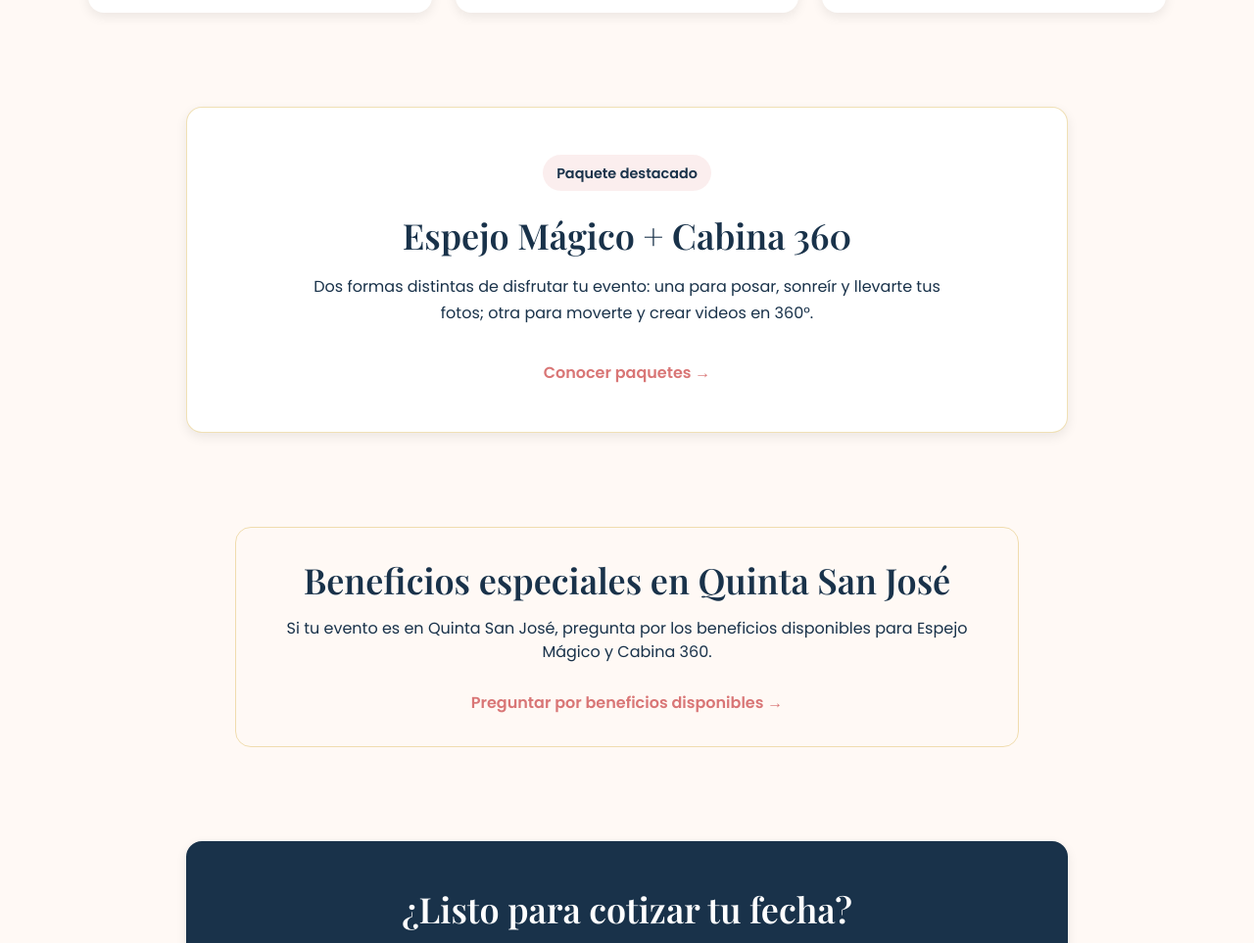
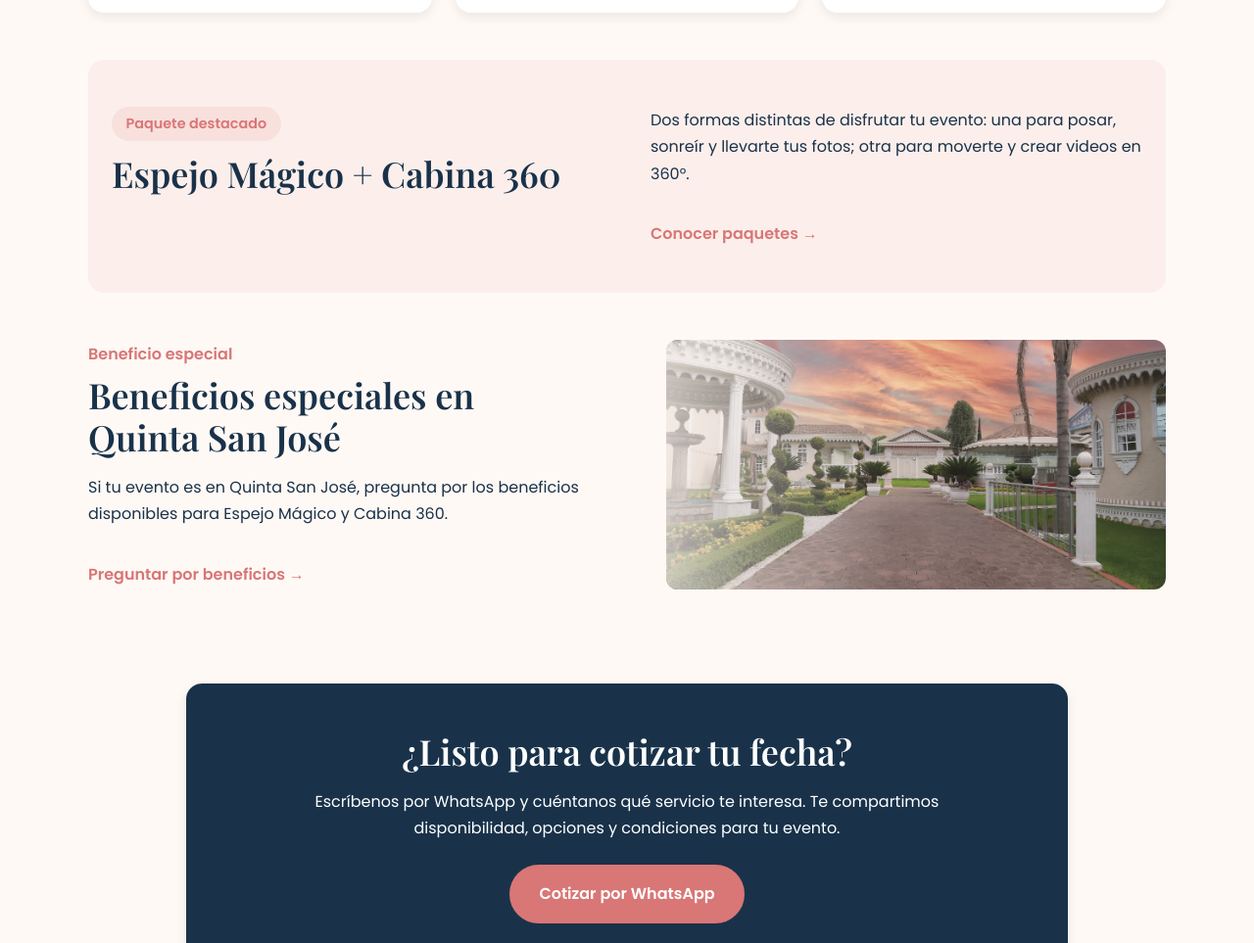
Before and after one commit to andrik87/proyecto-festiv, a website: page index.html in a window 1280 px wide. Shown: the part 2350-3313 px from the top of the page at 98% size. Drawn offline with nearby package versions, Linux system fonts and the light colour scheme.

Commit message:
Mejora paquete destacado y beneficios de Quinta San Jose

```diff
--- a/index.html
+++ b/index.html
@@ -200,11 +200,11 @@
         <section class="paquete-destacado">
 
             <div class="paquete-destacado-contenido">
-
+                <div class="paquete-destacado-titulo">
                     <p class="paquete-etiqueta">Paquete destacado</p>
-
                     <h2>Espejo Mágico + Cabina 360</h2>
-
+                </div>
+                <div class="paquete-destacado-info">
                     <p>
                         Dos formas distintas de disfrutar tu evento: una para posar,
                         sonreír y llevarte tus fotos; otra para moverte y crear videos en 360°.
@@ -213,28 +213,47 @@
                     <a class="experiencia-link" href="./pages/proyectos.html">
                         Conocer paquetes
                     </a>
-
                 </div>
-
+            </div>
         </section>
 
-        <section class="quinta-san-jose">
+        <section class="beneficios-quinta">
 
-            <div class="quinta-san-jose-contenido">
+            <div class="beneficios-quinta-contenido">
 
-                <h2>Beneficios especiales en Quinta San José</h2>
+                <div class="beneficios-quinta-texto">
 
-                <p>
+                    <p class="beneficios-quinta-etiqueta">
+                        Beneficio especial
+                    </p>
+
+                    <h2>
+                        Beneficios especiales en Quinta San José
+                    </h2>
+
+                    <p class="beneficios-quinta-descripcion">
                         Si tu evento es en Quinta San José, pregunta por los beneficios
                         disponibles para Espejo Mágico y Cabina 360.
                     </p>
 
                     <a class="experiencia-link"
                         href="https://wa.me/525511998486?text=Hola%2C%20mi%20evento%20ser%C3%A1%20en%20Quinta%20San%20Jos%C3%A9%20y%20me%20gustar%C3%ADa%20conocer%20los%20beneficios%20disponibles%20de%20Festiv."
-                    target="_blank" rel="noopener noreferrer"
-                    aria-label="Preguntar por beneficios disponibles de Festiv en Quinta San José por WhatsApp">
-                    Preguntar por beneficios disponibles
+                        target="_blank" rel="noopener noreferrer">
+                        Preguntar por beneficios
                     </a>
+
+                </div>
+
+                <figure class="beneficios-quinta-imagen">
+                    <img src="./assets/img/web/quinta-san-jose.webp"
+                        alt="Jardín y arquitectura de Quinta San José al atardecer"
+                        width="1200"
+                        height="800"
+                        loading="lazy"
+                        decoding="async"
+                        filter: saturate(0.7) brightness(1.05);
+                    </img>
+                </figure>
 
             </div>
 
--- a/scss/pages/_home.scss
+++ b/scss/pages/_home.scss
@@ -213,70 +213,24 @@
     }
 }
 
-.paquete-destacado {
+.paquete-destacado-contenido {
+    max-width: 1100px;
+    margin: 0 auto;
     padding: 3rem 1.5rem;
+    background-color: rgba(217, 118, 118, 0.08);
+    border-radius: 16px;
 }
 
-.paquete-destacado-contenido {
-    max-width: 900px;
-    margin: 0 auto;
-    padding: 2.5rem 1.5rem;
-
-    background-color: v.$color-primario;
-    color: v.$color-blanco;
-
-    border: 1px solid rgba(212, 167, 44, 0.4);
-    border-top: 4px solid v.$color-acento;
-    border-radius: v.$radio-grande;
-    box-shadow: v.$sombra-suave;
-
-    text-align: center;
-
-    h2 {
-        margin-bottom: 1rem;
-        color: v.$color-blanco;
-    }
-
-    p {
-        max-width: 680px;
-        margin: 0 auto 1.5rem;
-        line-height: 1.7;
-    }
-
-    .experiencia-link {
-        color: v.$color-acento;
-
-        &:hover {
-            color: v.$color-blanco;
-        }
-    }
-}
-
-
-.paquete-destacado {
-    padding: 3rem 1.5rem;
-}
-
-.paquete-destacado-contenido {
-    max-width: 900px;
-    margin: 0 auto;
-    padding: 2.5rem 1.5rem;
-
-    background-color: v.$color-blanco;
-    border: 1px solid rgba(212, 167, 44, 0.35);
-    border-radius: v.$radio-grande;
-    box-shadow: v.$sombra-suave;
-
-    text-align: center;
-
+.paquete-destacado-titulo {
     h2 {
         margin-bottom: 1rem;
         color: v.$color-primario;
     }
+}
 
+.paquete-destacado-info {
     p {
-        max-width: 680px;
-        margin: 0 auto 1.5rem;
+        margin-bottom: 1.5rem;
         line-height: 1.7;
         color: v.$color-primario;
     }
@@ -290,38 +244,70 @@
     }
 }
 
-.paquete-etiqueta {
-    display: inline-block;
-    margin-bottom: 0.75rem;
-    padding: 0.4rem 0.9rem;
-
-    background-color: rgba(217, 118, 118, 0.12);
+.experiencia-link {
     color: v.$color-secundario;
 
-    border-radius: 999px;
+    &:hover {
+        color: v.$color-secundario-hover;
+    }
+}
+
+
+.paquete-etiqueta {
+    margin-bottom: 0.75rem;
+    color: v.$color-secundario;
     font-size: 0.9rem;
     font-weight: 600;
 }
 
-.quinta-san-jose {
+.beneficios-quinta {
     padding: 3rem 1.5rem;
 }
 
-.quinta-san-jose-contenido {
-    max-width: 800px;
+.beneficios-quinta-contenido {
+    max-width: 1100px;
     margin: 0 auto;
-    padding: 2rem 1.5rem;
-    text-align: center;
-    border: 1px solid rgba(212, 167, 44, 0.35);
-    border-radius: 16px;
+    display: grid;
+    grid-template-columns: 1fr;
+    gap: 2rem;
+}
 
+.beneficios-quinta-imagen {
+    margin: 0;
+    overflow: hidden;
+    border-radius: 12px;
+    aspect-ratio: 2 / 1;
+    position: relative;
+
+    img {
+        display: block;
+        width: 100%;
+        height: 100%;
+
+        object-fit: cover;
+        object-position: center 65%;
+
+        opacity: 0.9;
+        filter: saturate(0.65) brightness(1.02);
+    }
+}
+
+.beneficios-quinta-etiqueta {
+    margin-bottom: 0.5rem;
+
+    color: v.$color-secundario;
+    font-weight: 600;
+}
+
+.beneficios-quinta-texto {
     h2 {
         margin-bottom: 1rem;
     }
+}
 
-    p {
-        margin-bottom: 1rem;
-    }
+.beneficios-quinta-descripcion {
+    margin-bottom: 1.5rem;
+    line-height: 1.7;
 }
 
 .cta-final {
@@ -370,10 +356,6 @@
     .asi-se-vive-grid {
         max-width: 600px;
         margin: 0 auto;
-    }
-
-    .paquete-destacado-contenido {
-        padding: 3rem;
     }
 
     .paquete-etiqueta {
@@ -469,4 +451,34 @@
         }
     }
 
+    .paquete-destacado-contenido {
+        display: grid;
+        grid-template-columns: 1fr 1fr;
+        gap: 3rem;
+        align-items: center start;
+        text-align: left;
+    }
+
+    .beneficios-quinta-contenido {
+        display: grid;
+        grid-template-columns: 1fr 1fr;
+        gap: 5rem;
+        align-items: center;
+    }
+
+    .beneficios-quinta-imagen {
+        &::after {
+            content: "";
+            position: absolute;
+            inset: 0;
+
+            background: linear-gradient(to right,
+                    rgba(255, 249, 245, 0.7) 0%,
+                    rgba(255, 249, 245, 0.3) 22%,
+                    rgba(255, 249, 245, 0) 45%);
+
+            pointer-events: none;
+        }
+    }
+
 }
```
Also changed, not shown: assets/img/web/quinta-san-jose.webp (added), styles/style.css, 1 other file. Lines whose indentation alone changed are shown as unchanged.
